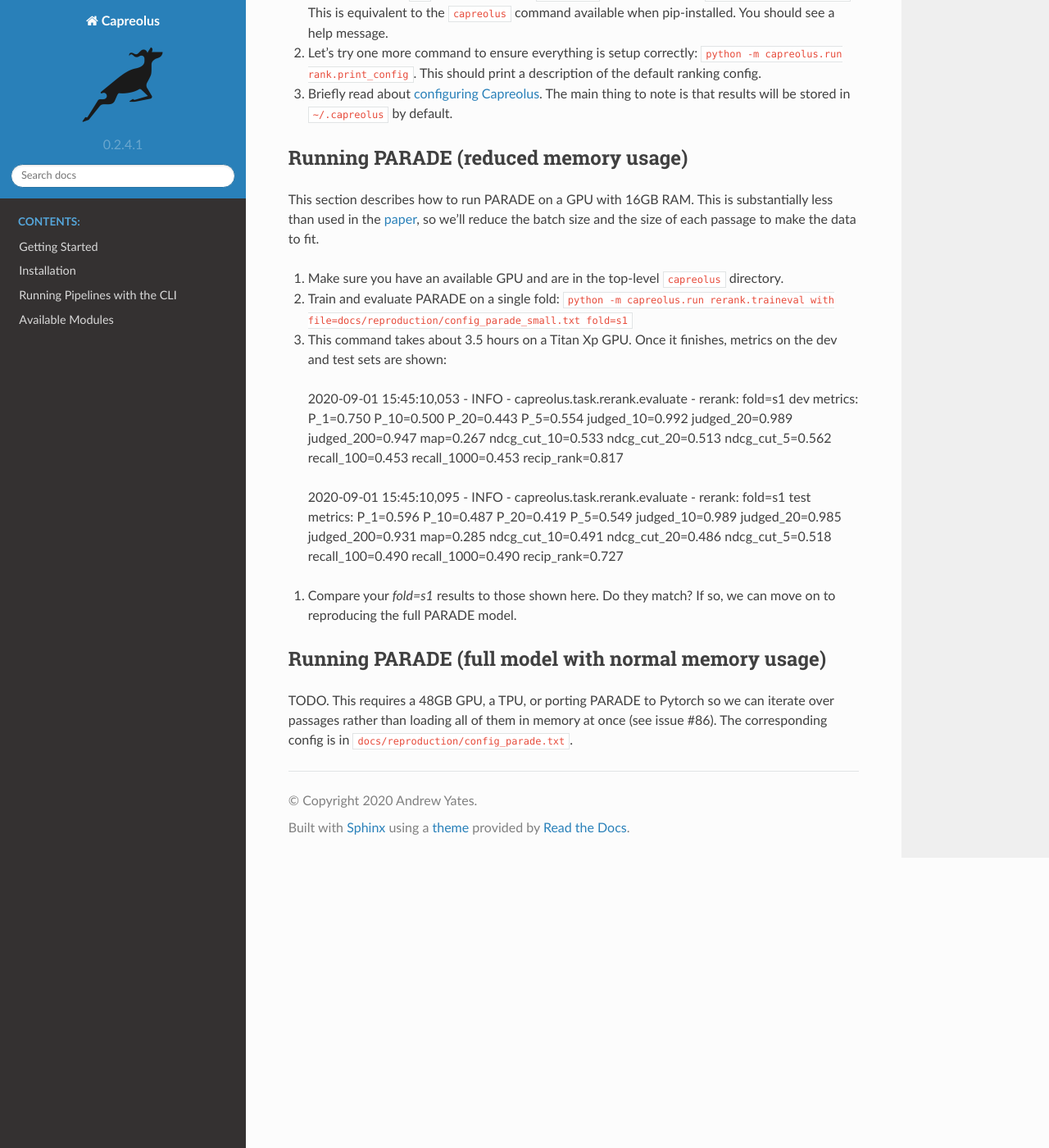
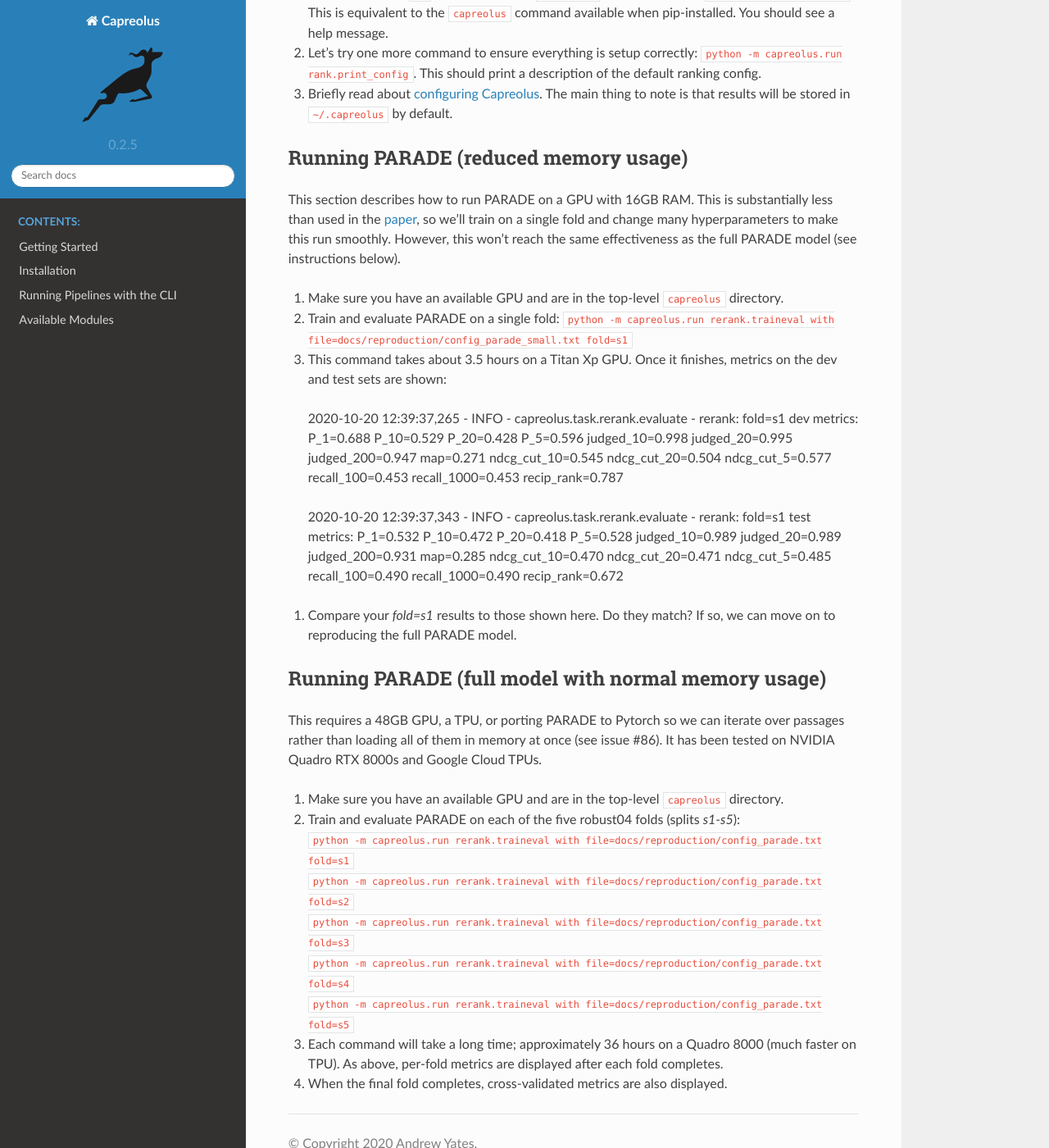
Before and after one commit to capreolus-ir/capreolus, a Sphinx documentation site: the page built from docs/reproduction/PARADE.md, in a window 1280 px wide and 1400 px high, scrolled down 659 px. Shown: the whole window at 82% size. Built offline with Sphinx 7.4.7 and the Read the Docs theme 2.0.0, drawn with Linux system fonts in a browser that asks for light colours.

Commit message:
Update README, website, and PARADE reproduction docs (#103)
Update documentation, make PARADE use tranfsormer aggregation by default, and bump to v0.2.5.

```diff
--- a/capreolus/__init__.py
+++ b/capreolus/__init__.py
@@ -5,7 +5,7 @@
 from profane import ConfigOption, Dependency, ModuleBase, constants, config_list_to_dict, module_registry
 
 
-__version__ = "0.2.4.1"
+__version__ = "0.2.5"
 
 
 ### set constants used by capreolus and profane ###
--- a/docs/reproduction/PARADE.md
+++ b/docs/reproduction/PARADE.md
@@ -16,15 +16,25 @@
 3. Briefly read about [configuring Capreolus](https://capreolus.ai/en/latest/installation.html#configuring-capreolus). The main thing to note is that results will be stored in `~/.capreolus` by default.
 
 ## Running PARADE (reduced memory usage)
-This section describes how to run PARADE on a GPU with 16GB RAM. This is substantially less than used in the [paper](https://arxiv.org/abs/2008.09093), so we'll reduce the batch size and the size of each passage to make the data to fit.
+This section describes how to run PARADE on a GPU with 16GB RAM. This is substantially less than used in the [paper](https://arxiv.org/abs/2008.09093), so we'll train on a single fold and change many hyperparameters to make this run smoothly. However, this won't reach the same effectiveness as the full PARADE model (see instructions below).
 
 1. Make sure you have an available GPU and are in the top-level `capreolus` directory.
 2. Train and evaluate PARADE on a single fold: `python -m capreolus.run rerank.traineval with file=docs/reproduction/config_parade_small.txt fold=s1`
 3. This command takes about 3.5 hours on a Titan Xp GPU. Once it finishes, metrics on the dev and test sets are shown:
-> 2020-09-01 15:45:10,053 - INFO - capreolus.task.rerank.evaluate - rerank: fold=s1 dev metrics: P_1=0.750 P_10=0.500 P_20=0.443 P_5=0.554 judged_10=0.992 judged_20=0.989 judged_200=0.947 map=0.267 ndcg_cut_10=0.533 ndcg_cut_20=0.513 ndcg_cut_5=0.562 recall_100=0.453 recall_1000=0.453 recip_rank=0.817
+> 2020-10-20 12:39:37,265 - INFO - capreolus.task.rerank.evaluate - rerank: fold=s1 dev metrics: P_1=0.688 P_10=0.529 P_20=0.428 P_5=0.596 judged_10=0.998 judged_20=0.995 judged_200=0.947 map=0.271 ndcg_cut_10=0.545 ndcg_cut_20=0.504 ndcg_cut_5=0.577 recall_100=0.453 recall_1000=0.453 recip_rank=0.787
 
-> 2020-09-01 15:45:10,095 - INFO - capreolus.task.rerank.evaluate - rerank: fold=s1 test metrics: P_1=0.596 P_10=0.487 P_20=0.419 P_5=0.549 judged_10=0.989 judged_20=0.985 judged_200=0.931 map=0.285 ndcg_cut_10=0.491 ndcg_cut_20=0.486 ndcg_cut_5=0.518 recall_100=0.490 recall_1000=0.490 recip_rank=0.727
+> 2020-10-20 12:39:37,343 - INFO - capreolus.task.rerank.evaluate - rerank: fold=s1 test metrics: P_1=0.532 P_10=0.472 P_20=0.418 P_5=0.528 judged_10=0.989 judged_20=0.989 judged_200=0.931 map=0.285 ndcg_cut_10=0.470 ndcg_cut_20=0.471 ndcg_cut_5=0.485 recall_100=0.490 recall_1000=0.490 recip_rank=0.672
 4. Compare your *fold=s1* results to those shown here. Do they match? If so, we can move on to reproducing the full PARADE model.
 
 ## Running PARADE (full model with normal memory usage)
-TODO. This requires a 48GB GPU, a TPU, or porting PARADE to Pytorch so we can iterate over passages rather than loading all of them in memory at once (see issue #86). The corresponding config is in `docs/reproduction/config_parade.txt`.
+This requires a 48GB GPU, a TPU, or porting PARADE to Pytorch so we can iterate over passages rather than loading all of them in memory at once (see issue #86). It has been tested on NVIDIA Quadro RTX 8000s and Google Cloud TPUs.
+
+1. Make sure you have an available GPU and are in the top-level `capreolus` directory.
+2. Train and evaluate PARADE on each of the five robust04 folds (splits *s1-s5*): <br/>
+`python -m capreolus.run rerank.traineval with file=docs/reproduction/config_parade.txt fold=s1` <br/>
+`python -m capreolus.run rerank.traineval with file=docs/reproduction/config_parade.txt fold=s2` <br/>
+`python -m capreolus.run rerank.traineval with file=docs/reproduction/config_parade.txt fold=s3` <br/>
+`python -m capreolus.run rerank.traineval with file=docs/reproduction/config_parade.txt fold=s4` <br/>
+`python -m capreolus.run rerank.traineval with file=docs/reproduction/config_parade.txt fold=s5`
+3. Each command will take a long time; approximately 36 hours on a Quadro 8000 (much faster on TPU). As above, per-fold metrics are displayed after each fold completes.
+4. When the final fold completes, cross-validated metrics are also displayed.
--- a/docs/reproduction/config_parade.txt
+++ b/docs/reproduction/config_parade.txt
@@ -6,6 +6,7 @@
 
 reranker.name=parade
 reranker.aggregation=transformer
+reranker.pretrained=electra-base-msmarco
 
 reranker.extractor.usecache=True
 reranker.extractor.maxseqlen=256
```
Also changed, not shown: README.md (+8 -6 lines), docs/index.rst (+7 -0 lines), docs/quick.md (+3 -0 lines), docs/reproduction/config_parade_small.txt (+5 -4 lines), 3 other files.
